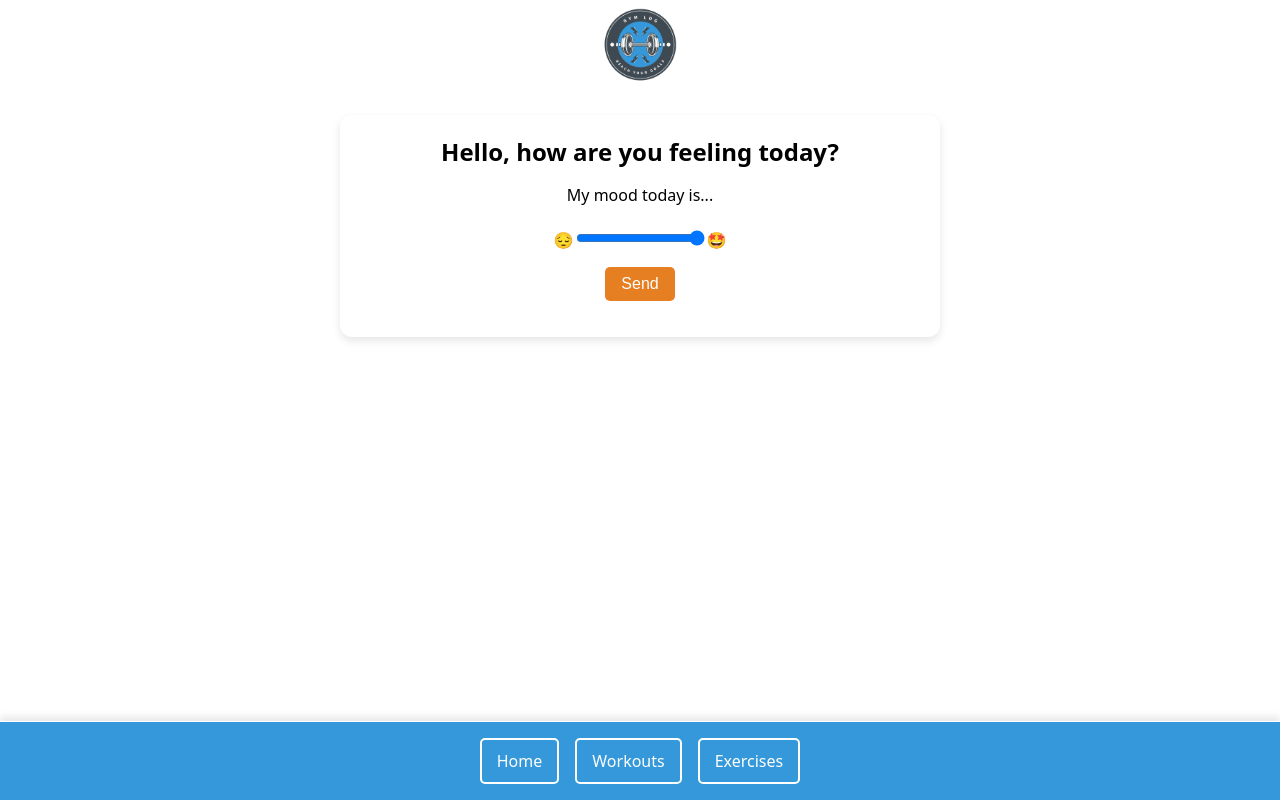
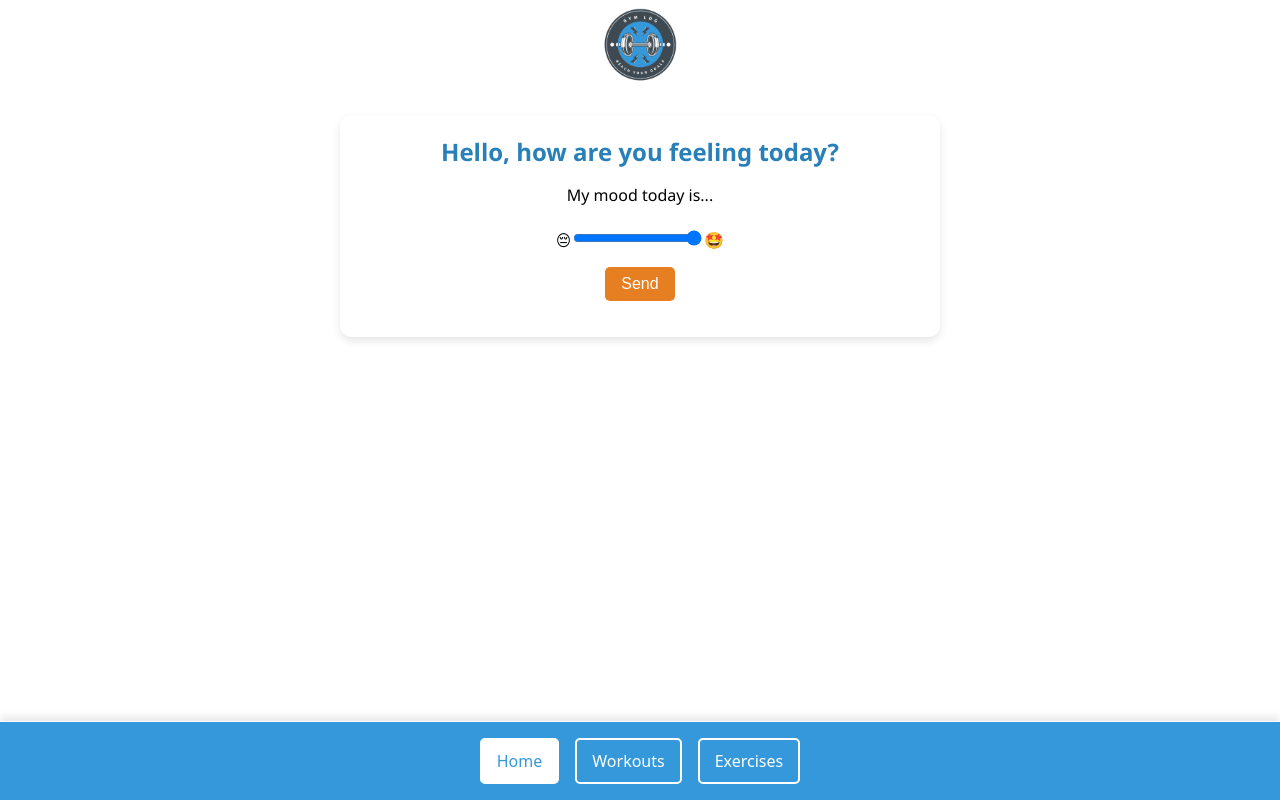
Before and after one commit to Serco627/workout-app, a Next.js app: page / in a window 1280 px wide. Built offline with nearby package versions, Linux system fonts and the light colour scheme.

Commit message:
add logic to maintain active nav links

```diff
--- a/components/Layout.js
+++ b/components/Layout.js
@@ -1,8 +1,11 @@
 import styled from "styled-components";
 import Link from "next/link";
 import Header from "./Header/Header";
+import { useRouter } from "next/router";
 
 export default function Layout({ children }) {
+  const router = useRouter();
+
   return (
     <Container>
       <Header />
@@ -10,9 +13,22 @@
 
       <Footer>
         <Nav>
-          <NavLink href="/">Home</NavLink>
-          <NavLink href="/workoutlist">Workouts</NavLink>
-          <NavLink href="/exercises">Exercises</NavLink>
+          <NavLink href="/" isActive={router.pathname === "/"}>
+            Home
+          </NavLink>
+          <NavLink
+            href="/workoutlist"
+            isActive={router.pathname === "/workoutlist"}
+          >
+            Workouts
+          </NavLink>
+          {/* Aktivieren bei allen Unterseiten von "/exercises" */}
+          <NavLink
+            href="/exercises"
+            isActive={router.pathname.startsWith("/exercises")}
+          >
+            Exercises
+          </NavLink>
         </Nav>
       </Footer>
     </Container>
@@ -31,8 +47,10 @@
   justify-content: center;
 `;
 
-const NavLink = styled(Link)`
-  color: #ffffff;
+const NavLink = styled(({ isActive, ...props }) => <Link {...props} />)`
+  color: ${({ isActive }) => (isActive ? "#3498db" : "#ffffff")};
+  background-color: ${({ isActive }) => (isActive ? "#ffffff" : "transparent")};
+
   text-decoration: none;
   border: 2px solid #ffffff;
   padding: 10px 15px;
@@ -59,6 +77,8 @@
   padding: 1rem;
   padding-top: 0;
   margin-bottom: 65px;
+  font-family: "Segoe UI", Tahoma, Geneva, Verdana, sans-serif;
+  _background-color: #efefef;
 `;
 
 const Footer = styled.footer`
--- a/pages/index.js
+++ b/pages/index.js
@@ -95,6 +95,8 @@
   font-size: 1.5rem;
   margin: 0;
   margin-bottom: 1rem;
+  color: #2980b9;
+  font-family: "Segoe UI", Tahoma, Geneva, Verdana, sans-serif;
 `;
 
 const StyledQuotationMarks = styled(Image)`
```
